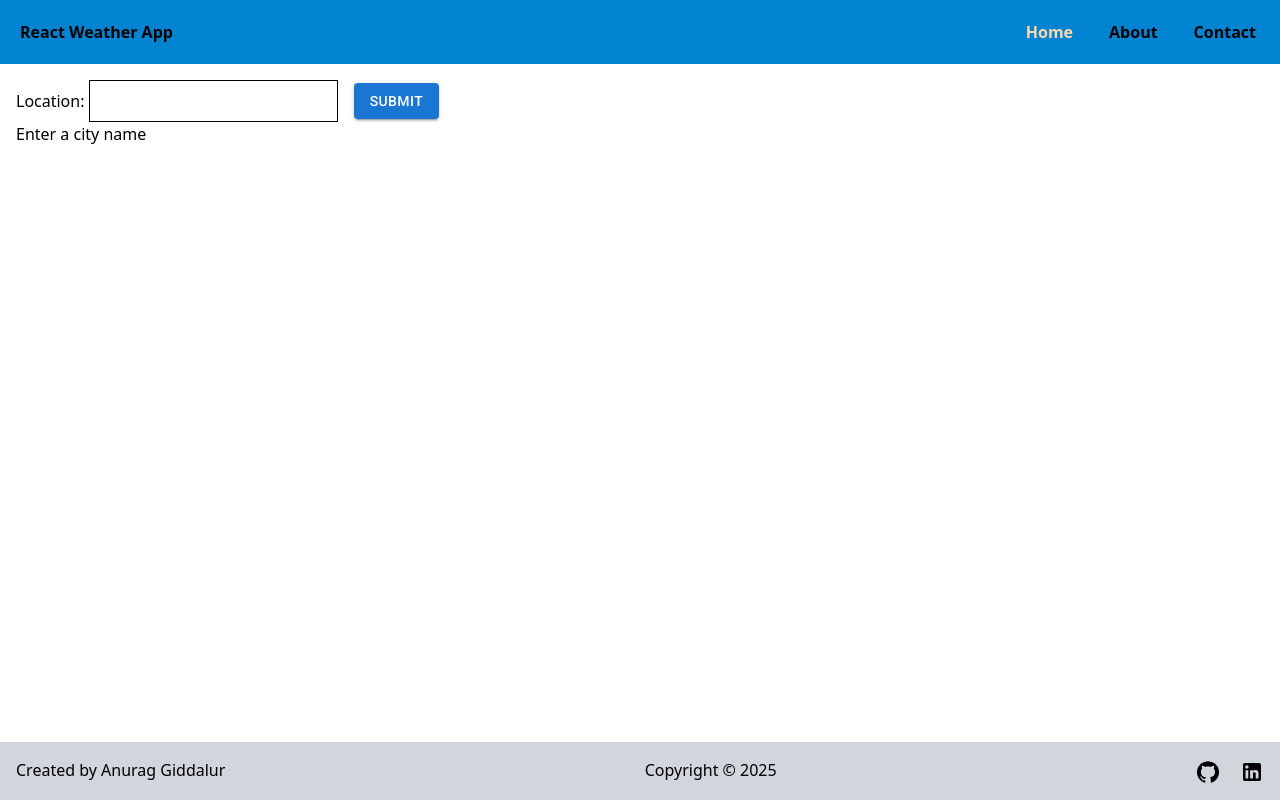
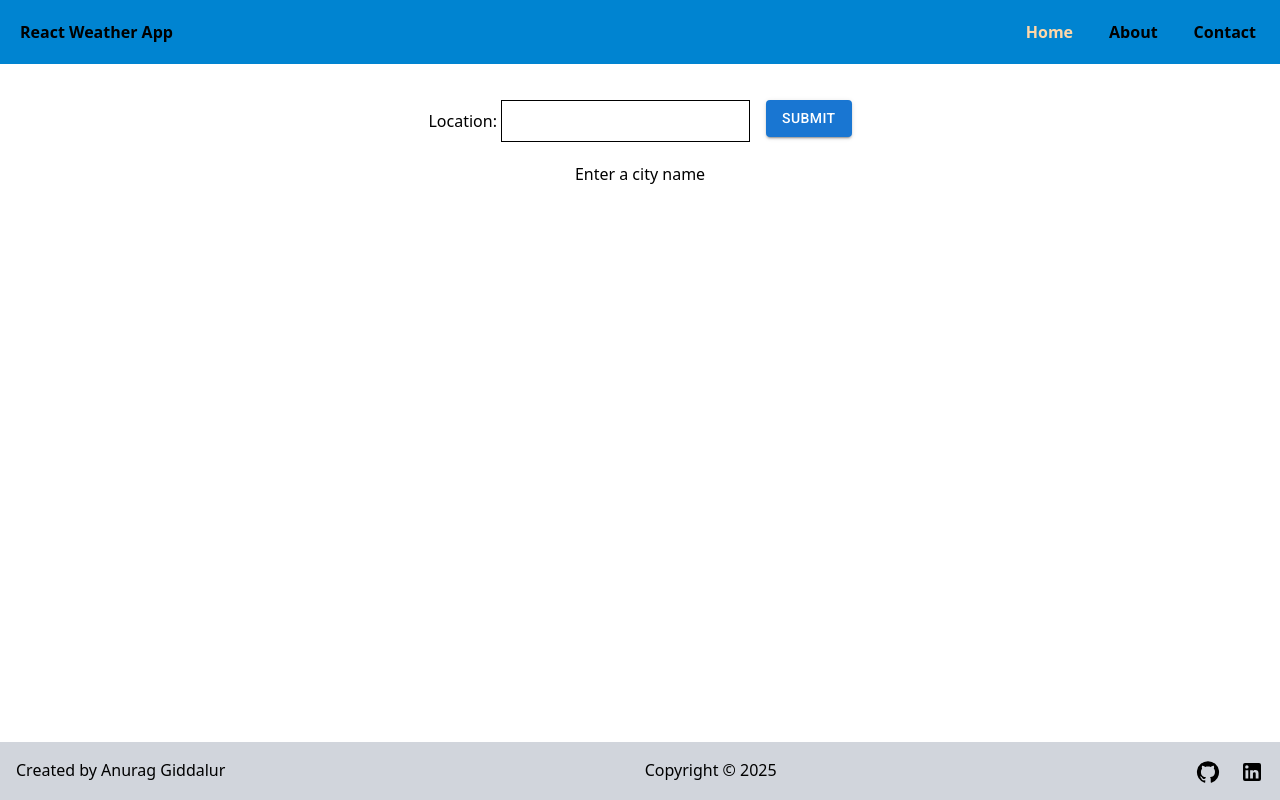
Before and after one commit to anurag2674/react-weather-app, a React (Vite) app: page / in a window 1280 px wide. Built offline with nearby package versions, Linux system fonts and the light colour scheme.

Commit message:
Added other weather conditions

```diff
--- a/src/components/Home.tsx
+++ b/src/components/Home.tsx
@@ -15,6 +15,7 @@ const Home: React.FC<unknown> = (_props) => {
   useEffect(() => {
     if (city.trim().length < 2) {
       setDebouncedCityValue('');
+      setWeather('');
       return;
     }
     const setTimeOutId = setTimeout(() => {
@@ -43,8 +44,8 @@ const Home: React.FC<unknown> = (_props) => {
       });
   }, [debouncedCityValue]);
   return (
-    <div className="flex flex-col justify-center px-4 py-4">
-      <div className="flex gap-4 items-center">
+    <div className="px-4 py-4">
+      <div className="flex py-5 justify-center gap-4">
         <div>
           <label htmlFor="location">Location: </label>
           <input
--- a/src/components/WeatherPanel.tsx
+++ b/src/components/WeatherPanel.tsx
@@ -2,16 +2,27 @@ import React from 'react';
 
 const WeatherPanel: React.FC<any> = ({ weatherConditions }) => {
   if (!weatherConditions) {
-    return <div>Enter a city name</div>;
+    return (
+      <div className="flex flex-col items-center">
+        <div>Enter a city name</div>
+      </div>
+    );
   }
-  const { main, weather } = weatherConditions;
+  const { main, weather, name, sys } = weatherConditions;
   const { ...temps } = main;
   const { ...currWeather } = weather[0];
-  console.log(temps['temp'], currWeather['description']);
+  console.log(weatherConditions);
   return (
-    <div className="overflow-auto">
-      <div>{temps['temp']}</div>
-      <div>{currWeather['description']}</div>
+    <div className="flex flex-col items-center gap-4">
+      <div className="font-extrabold text-3xl">{`${name}, ${sys['country']}`}</div>
+      <div className="flex flex-col gap-y-10">
+        <div className="text-7xl bg-gray-300 px-5 py-5 rounded-3xl">{temps['temp']}&deg;C</div>
+        <div className="font-medium bg-gray-300 px-3 py-3 rounded-3xl">
+          <div>{`High: ${temps['temp_max']}`}&deg;C</div>
+          <div>{`Low: ${temps['temp_min']}`}&deg;C</div>
+        </div>
+      </div>
+      <div className="text-2xl bg-gray-300 px-3 py-3 rounded-3xl">{currWeather['description']}</div>
     </div>
   );
 };
```
